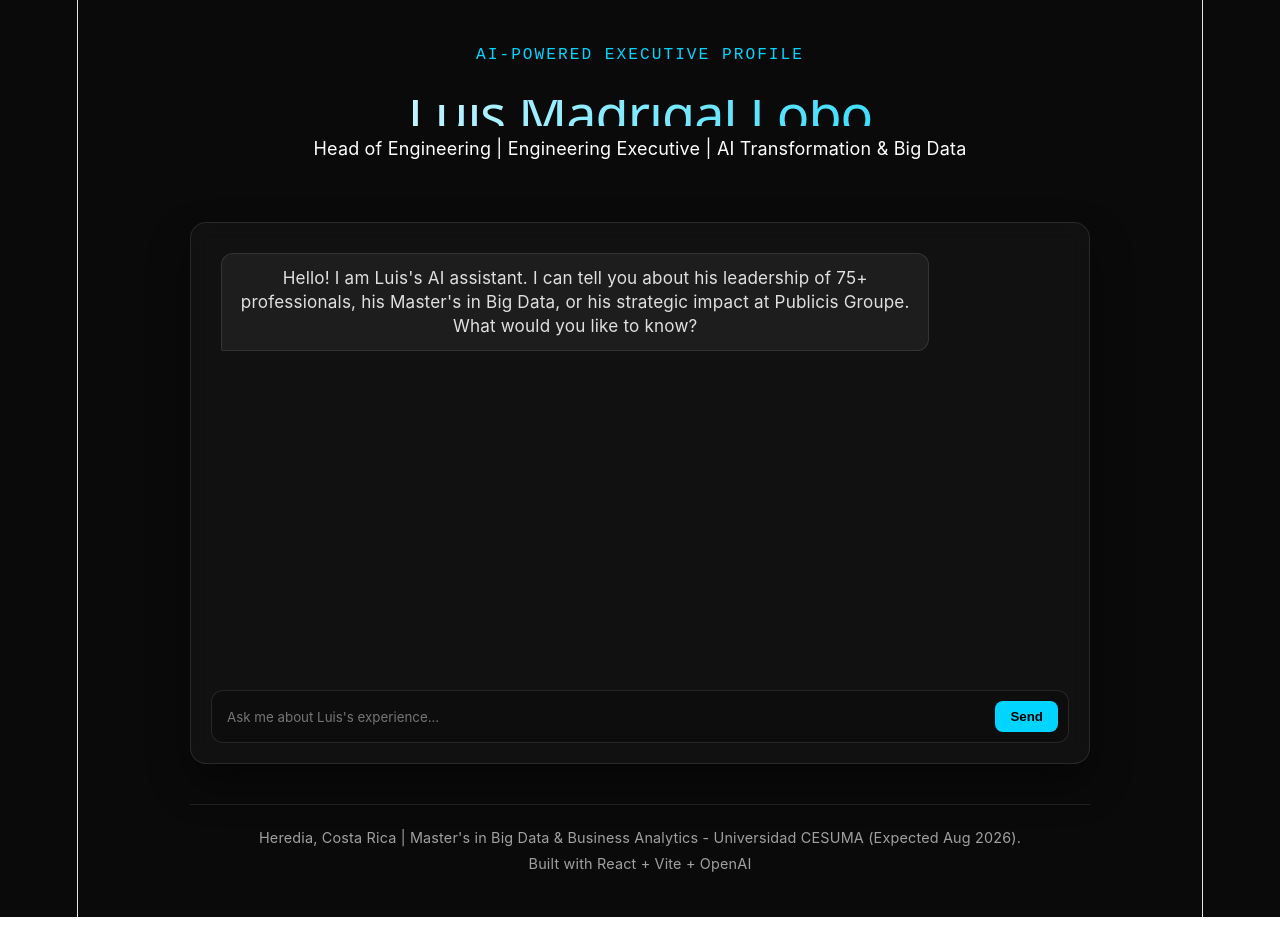
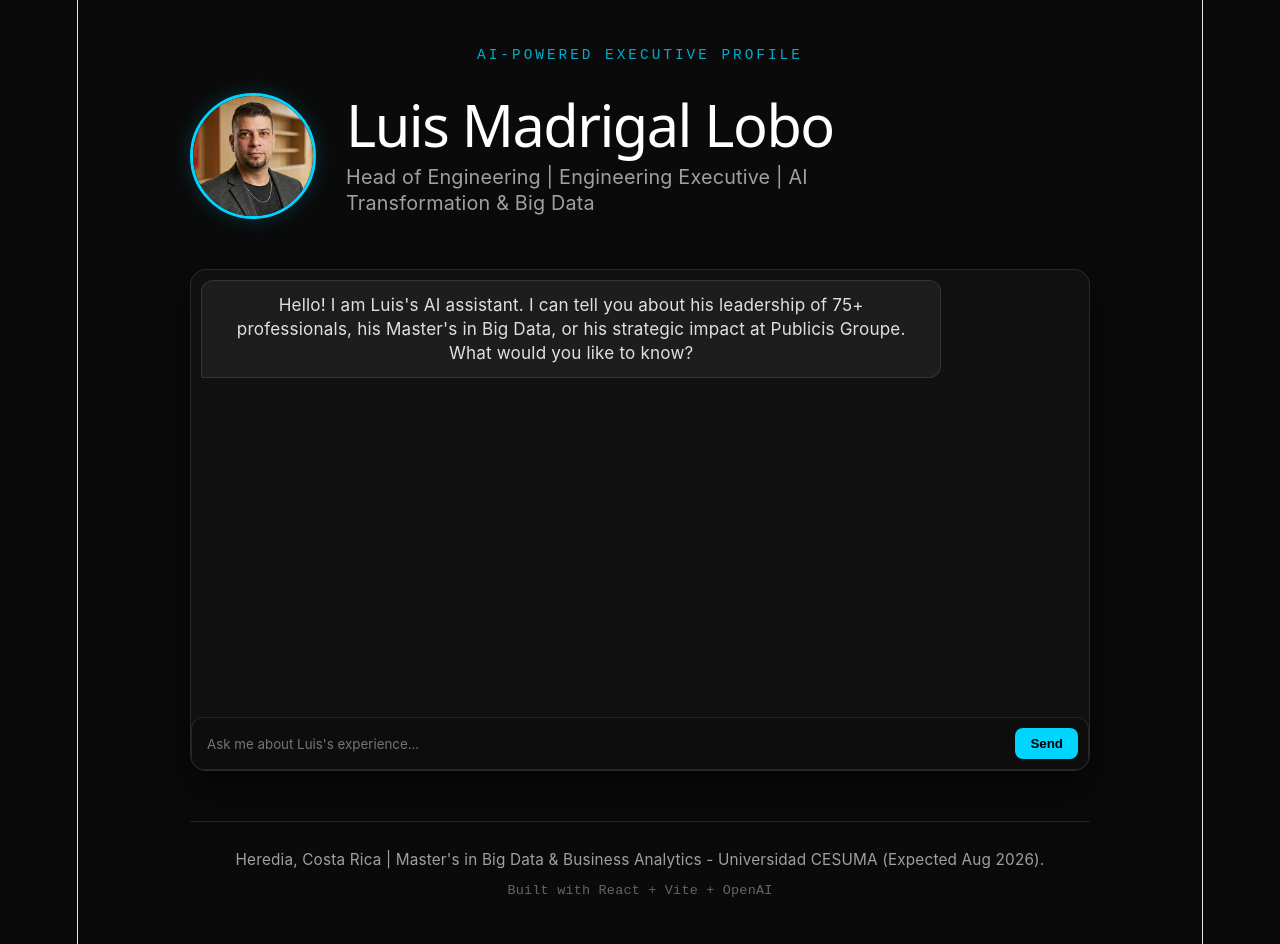
Before and after one commit to luimadrigal/ai-portfolio-cv, a React (Vite) app: page / in a window 1280 px wide. Before the commit the page ends 917 px from the top, so only its background shows below. Built offline with nearby package versions, Linux system fonts and the light colour scheme; no server answers.

Commit message:
feat: Profile photo

```diff
--- a/src/App.css
+++ b/src/App.css
@@ -2,10 +2,12 @@
   --bg-color: #0a0a0a;
   --card-bg: rgba(255, 255, 255, 0.03);
   --accent-color: #00d4ff;
-  /* Azul tecnológico */
+  /* Tech blue */
   --text-primary: #ffffff;
   --text-secondary: #a0a0a0;
   --border-color: rgba(255, 255, 255, 0.1);
+  --font-main: 'Inter', system-ui, -apple-system, sans-serif;
+  --font-mono: 'Fira Code', monospace;
 }
 
 body {
@@ -13,8 +15,9 @@ body {
   padding: 0;
   background-color: var(--bg-color);
   color: var(--text-primary);
-  font-family: 'Inter', system-ui, -apple-system, sans-serif;
+  font-family: var(--font-main);
   overflow-x: hidden;
+  -webkit-font-smoothing: antialiased;
 }
 
 .app-container {
@@ -26,48 +29,101 @@ body {
   flex-direction: column;
 }
 
-/* Header Estilo Executive */
+/* --- Executive Header --- */
 .portfolio-header {
+  margin-bottom: 50px;
   text-align: center;
-  margin-bottom: 60px;
-}
-
-.portfolio-header h1 {
-  font-size: 3rem;
-  letter-spacing: -1px;
-  margin-bottom: 10px;
-  background: linear-gradient(90deg, #fff, var(--accent-color));
-  -webkit-background-clip: text;
-  -webkit-text-fill-color: transparent;
 }
 
 .title-badge {
   color: var(--accent-color);
-  font-family: 'Fira Code', monospace;
-  font-size: 0.9rem;
+  font-family: var(--font-mono);
+  font-size: 0.8rem;
   text-transform: uppercase;
-  letter-spacing: 2px;
+  letter-spacing: 3px;
+  margin-bottom: 25px;
+  display: inline-block;
+  opacity: 0.8;
 }
 
-/* Glassmorphism para el Chat */
+/* Profile Photo + Text Container */
+.profile-container {
+  display: flex;
+  align-items: center;
+  justify-content: center;
+  gap: 30px;
+  text-align: left;
+}
+
+@media (max-width: 768px) {
+  .profile-container {
+    flex-direction: column;
+    text-align: center;
+  }
+}
+
+.profile-photo {
+  width: 120px;
+  height: 120px;
+  border-radius: 50%;
+  border: 3px solid var(--accent-color);
+  object-fit: cover;
+  box-shadow: 0 0 20px rgba(0, 212, 255, 0.2);
+}
+
+.profile-text {
+  flex: 1;
+}
+
+/* FIX: Clean, Unclipped Executive Name */
+#executive-name {
+  font-size: 3.2rem;
+  letter-spacing: -1.5px;
+  margin: 0 0 10px 0;
+  line-height: 1;
+  /* Key fix to avoid vertical clipping */
+  color: var(--text-primary);
+  /* Optional: Keep a subtle gradient without animation if you like,
+     or just stick to plain white for absolute clean look.
+     This version uses plain white for maximum legibility based on screenshot fail. */
+  background: none;
+  -webkit-text-fill-color: initial;
+}
+
+.subtitle {
+  color: var(--text-secondary);
+  font-size: 1.1rem;
+  margin: 0;
+  font-weight: 400;
+  max-width: 600px;
+}
+
+/* --- Chat & Footer (Keep these as they are good) --- */
 .chat-window {
   background: var(--card-bg);
   border: 1px solid var(--border-color);
   border-radius: 16px;
   backdrop-filter: blur(10px);
-  padding: 20px;
   flex-grow: 1;
-  box-shadow: 0 20px 40px rgba(0, 0, 0, 0.4);
+  box-shadow: 0 20px 40px rgba(0, 0, 0, 0.5);
   display: flex;
   flex-direction: column;
+  overflow: hidden;
+  /* Important for inner component sizing */
 }
 
-/* Footer Académico */
 .portfolio-footer {
-  margin-top: 40px;
+  margin-top: 50px;
   text-align: center;
-  font-size: 0.8rem;
+  font-size: 0.85rem;
   color: var(--text-secondary);
   border-top: 1px solid var(--border-color);
-  padding-top: 20px;
+  padding-top: 25px;
 }
+
+.footer-note {
+  font-family: var(--font-mono);
+  font-size: 0.75rem;
+  opacity: 0.6;
+  margin-top: 5px;
+}
--- a/src/App.jsx
+++ b/src/App.jsx
@@ -2,6 +2,8 @@ import React from 'react'
 import ChatInterface from './components/ChatInterface'
 import { cvData } from './data/cvData'
 import './App.css'
+// Task 1: Import your profile image
+import profileImg from './assets/profile.jpg'
 
 function App() {
   // Defensive check for data loading
@@ -11,10 +13,22 @@ function App() {
     <div className="app-container">
       <header className="portfolio-header">
         <span className="title-badge">AI-Powered Executive Profile</span>
-        <h1>{cvData.personal_info.name}</h1>
-        <p className="subtitle">
-          {cvData.personal_info.title}
-        </p>
+
+        {/* Task 2: New Executive Layout */}
+        <div className="profile-container">
+          <img
+            src={profileImg}
+            alt={cvData.personal_info.name}
+            className="profile-photo"
+          />
+          <div className="profile-text">
+            {/* The ID is needed for the CSS fix */}
+            <h1 id="executive-name">{cvData.personal_info.name}</h1>
+            <p className="subtitle">
+              {cvData.personal_info.title}
+            </p>
+          </div>
+        </div>
       </header>
 
       <main className="chat-window">
```
Also changed, not shown: src/assets/profile.jpg (added).
